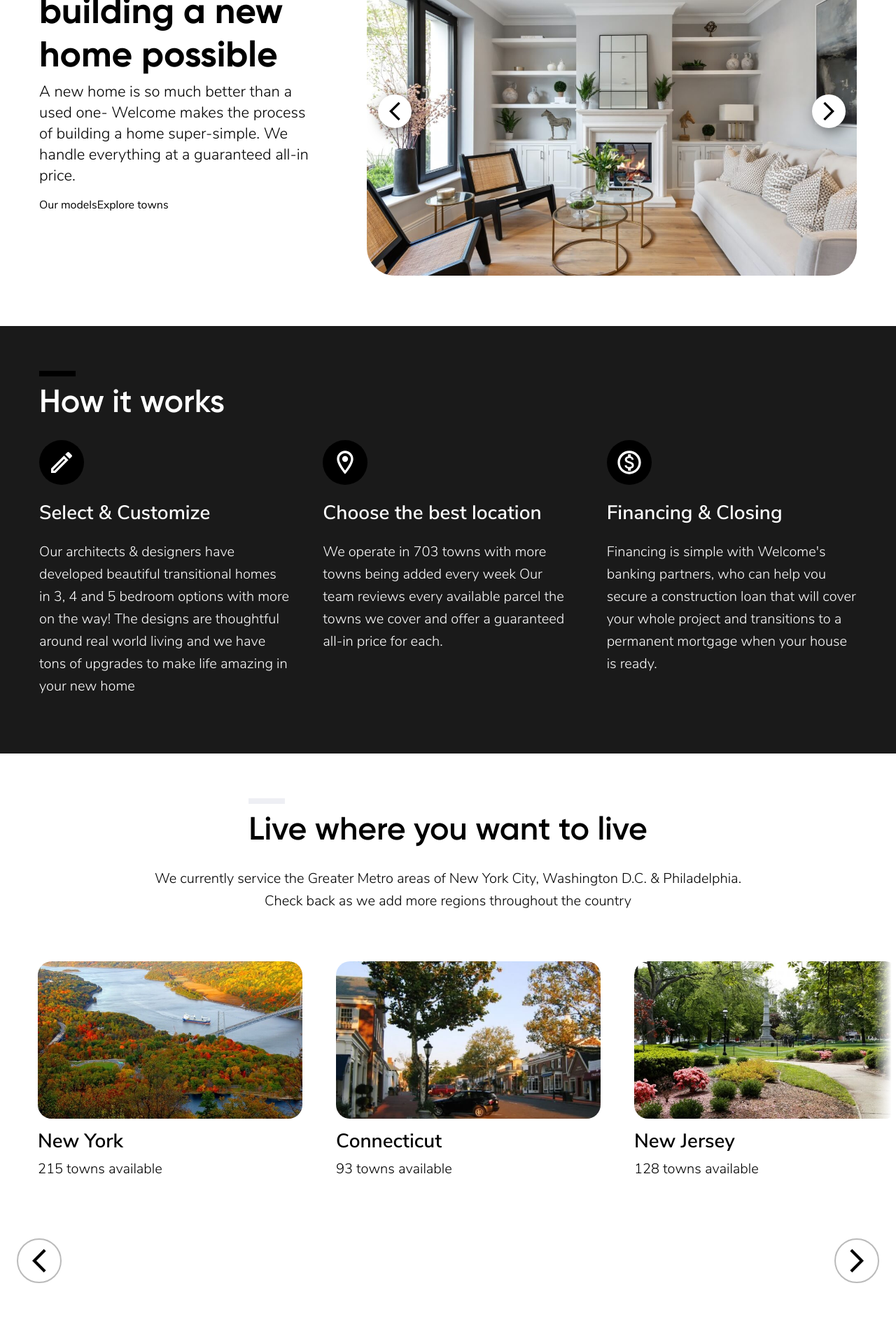
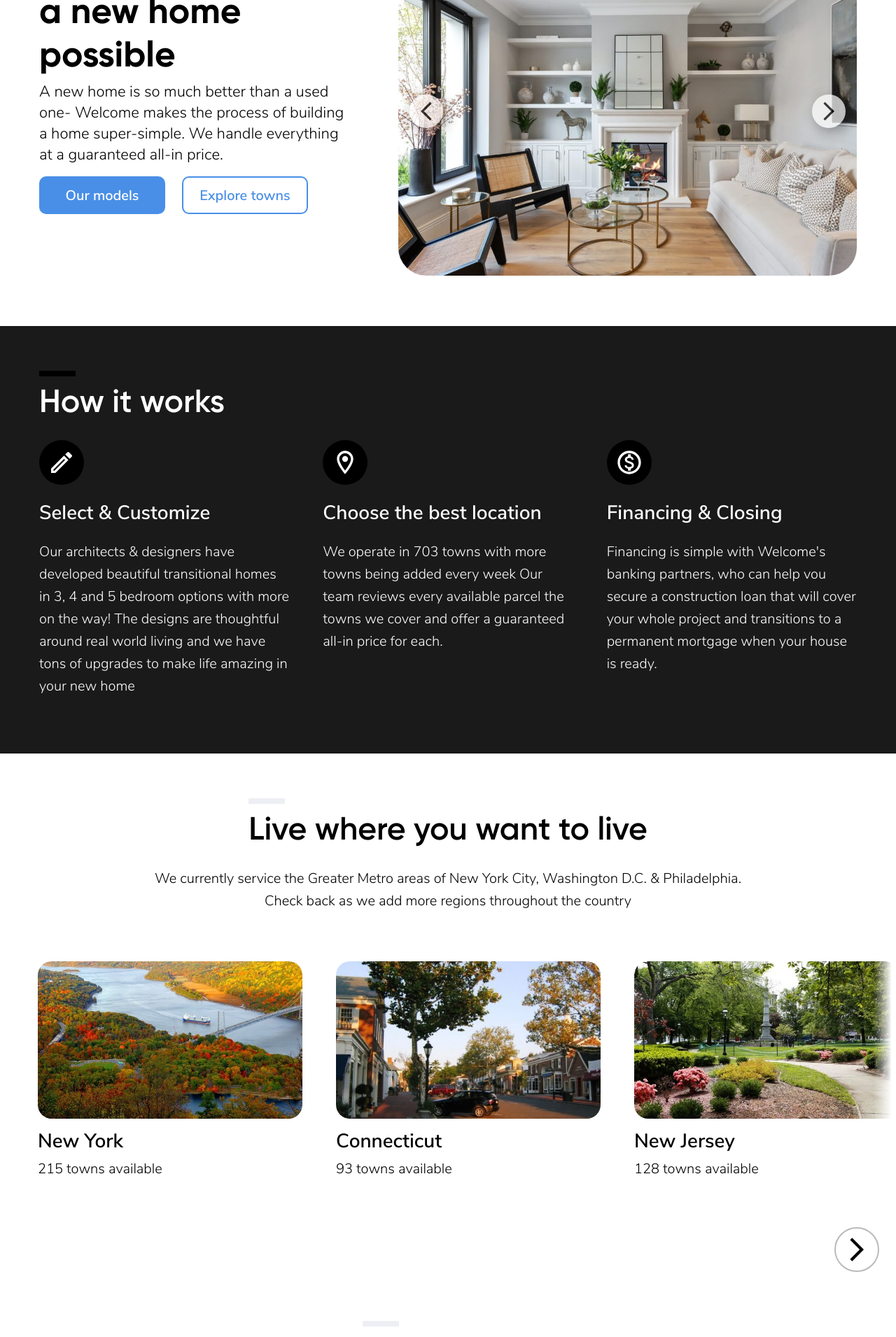
Before and after one commit to dlivingston/welcome-homes-demo, a Next.js app: page / in a window 1280 px wide. Shown: the part 140-2051 px from the top of the page at 70% size. Built offline with nearby package versions, Linux system fonts and the light colour scheme; a web font is replaced by a local one.

Commit message:
Finished LocationCarousel

```diff
--- a/components/HeroCarousel/HeroCarousel.module.scss
+++ b/components/HeroCarousel/HeroCarousel.module.scss
@@ -42,12 +42,14 @@
     padding: 0;
     box-shadow: 5px 5px 20px rgba(0, 0, 0, 0.5);
     transform: scale(1);
-    transition: transform ease-in-out 0.2s;
+    opacity: 0.7;
+    transition: transform ease-in-out 0.2s, opacity ease-in-out 0.2s;
     svg {
       width: 2rem;
     }
     &:hover {
       transform: scale(1.1);
+      opacity: 1;
     }
   }
   .btnPrev {
--- a/components/LocationCarousel/LocationCarousel.module.scss
+++ b/components/LocationCarousel/LocationCarousel.module.scss
@@ -1,8 +1,9 @@
 .viewport {
   overflow: hidden;
-  padding: 30px;
+  padding: 0 30px;
   position: relative;
   width: 100%;
+  display: flex;
   &::after {
     content: '';
     position: absolute;
@@ -27,19 +28,28 @@
   }
 }
 .slide-container {
+  padding: 30px;
   display: flex;
   flex-direction: row;
   flex-wrap: nowrap;
-
-
-
+  max-width: calc(100% + 60px);
+  overflow-x: scroll;
+  scroll-behavior: smooth;
+  margin-left: -30px;
+  margin-right: -30px;
+  &::-webkit-scrollbar {
+    background: transparent; /* make scrollbar transparent */
+    -webkit-appearance: none;
+    width: 0;
+    height: 0;
+  }
 }
 .slide {
   flex: 0 0 auto;
   display: flex;
   flex-direction: column;
   padding: 16px;
-  width: 410px;
+  width: 280px;
   background-color: var(--white);
   margin: 8px;
   position: relative;
@@ -82,16 +92,24 @@
       z-index: 10;
     }
   }
+  @media (min-width: 600px) {
+    width: 410px;
+  }
 }
 .nav-container {
-  padding: 1rem 1.5rem;
   display: flex;
   justify-content: space-between;
+  position: relative;
+  height: 52px;
+  @media (min-width: 900px) {
+    height: 70px;
+  }
   .btnPrev, .btnNext {
     width: 48px;
     height: 48px;
+    position: absolute;
     z-index: 20;
-    top: calc(50% - 24px);
+    top: 0;
     border: 2px solid var(--med-gray);
     background-color: var(--white);
     border-radius: 50%;
@@ -115,5 +133,11 @@
       }
     }
   }
-
+  .btnPrev {
+    left: 1.5rem;
+  }
+  .btnNext {
+    left: auto;
+    right: 1.5rem;
+  }
 }
--- a/components/LocationCarousel/LocationCarousel.tsx
+++ b/components/LocationCarousel/LocationCarousel.tsx
@@ -1,10 +1,13 @@
+import { useState, useRef } from 'react'
 import Image from 'next/image'
 import styles from './LocationCarousel.module.scss'
 import IconArrowBack from '../IconArrowBack/IconArrowBack';
 import IconArrowForward from '../IconArrowForward/IconArrowForward';
 
 export default function LocationCarousel() {
-
+  const [scrollX, setScrollX] = useState(0);
+  const [scrollEnd, setScrollEnd] = useState(false);
+  const slide = useRef<any>(null);
   const locations = [
     {name: 'New York', image_path: '/images/locations/newyork.jpg', availability_count: '215'},
     {name: 'Connecticut', image_path: '/images/locations/connecticut.jpg', availability_count: '93'},
@@ -16,13 +19,24 @@ export default function LocationCarousel() {
     {name: 'Pennsylvania', image_path: '/images/locations/pennsylvania.jpg', availability_count: '196'}
   ]
 
+  const moveSlide = (shift : any) => {
+    if(slide.current) {
+      slide.current.scrollLeft += shift;
+      setScrollX(scrollX + shift);
+      if( Math.floor(slide.current.scrollWidth - slide.current.scrollLeft) <= slide.current.offsetWidth ) {
+        setScrollEnd(true);
+      } else {
+        setScrollEnd(false);
+      }
+    }
+  }
   return (
     <>
       <div className={styles.viewport}>
-        <div className={styles['slide-container']}>
+        <div ref={slide} className={styles['slide-container']}>
           {locations.map((location, index) => {
             return (
-              <a href="#" className={styles.slide} key={index}>
+              <a href="https://welcomehomes.com/listings" className={styles.slide} key={index}>
                 <div>
                   <div className={styles["image-wrapper"]}>
                     <Image src={location.image_path} alt="" fill />
@@ -36,20 +50,26 @@ export default function LocationCarousel() {
         </div>
       </div>
       <div className={styles["nav-container"]}>
+        {scrollX !== 0 && (
           <button
             type="button"
             className={styles.btnPrev}
             aria-label="Previous"
+            onClick={() => moveSlide(-280)}
           >
             <IconArrowBack/>
           </button>
+        )}
+        {!scrollEnd && (
           <button
             type="button"
             className={styles.btnNext}
             aria-label="Next"
+            onClick={() => moveSlide(280)}
           >
             <IconArrowForward/>
           </button>
+        )}
       </div>
     </>
   )
--- a/pages/index.tsx
+++ b/pages/index.tsx
@@ -21,8 +21,10 @@ export default function Home() {
               <div className={styles.titleWrapper}>
                 <h1 className="display-1">We make building a new home possible</h1>
                 <p>A new home is so much better than a used one- Welcome makes the process of building a home super-simple. We handle everything at a guaranteed all-in price.</p>
-                <a href="#" className="btn-link">Our models</a>
-                <a href="#" className="btn-outline-link">Explore towns</a>
+                <div className={styles["btn-row"]}>
+                  <a href="#" className="btn-link">Our models</a>
+                  <a href="#" className="btn-outline-link">Explore towns</a>
+                </div>
               </div>
               <div className={styles.carouselWrapper}>
                 <HeroCarousel/>
@@ -67,7 +69,7 @@ export default function Home() {
         </section>
         <section className={`section ${styles.where}`}>
           <div className={styles.container}>
-            <div className="section-head">
+            <div className={styles["section-head"]}>
               <h2 className="display-2">Live where you want to live</h2>
               <p>We currently service the Greater Metro areas of New York City, Washington D.C. & Philadelphia. <br /> Check back as we add more regions throughout the country</p>
             </div>
--- a/styles/Home.module.scss
+++ b/styles/Home.module.scss
@@ -4,18 +4,30 @@
   p {
     font-size: 1.375rem;
   }
+  .btn-row {
+    display: flex;
+    flex-direction: row;
+    flex-wrap: wrap;
+    gap: 1.5rem;
+    margin-bottom: 2rem;
+  }
   .flex {
     display: flex;
     flex-direction: column;
+    justify-content: center;
+    .carouselWrapper {
+      display: flex;
+      justify-content: center;
+    }
     @media (min-width: 900px) {
       flex-direction: row;
       justify-content: space-between;
       .titleWrapper {
-        flex: 1 1 30%;
+        flex: 1 1 40%;
         margin-right: 2rem;
       }
       .carouselWrapper {
-        flex: 1 1 70%;
+        flex: 1 1 60%;
         max-width: 700px;
       }
     }
@@ -60,10 +72,23 @@
   }
 }
 .where, .models {
-  padding-top: 4rem;
+
   padding-bottom: 4rem;
 }
 .where {
+  padding-top: 4rem;
+  .section-head {
+    padding: 0 1rem;
+    display: flex;
+    flex-direction: column;
+    align-items: center;
+    justify-content: center;
+    p {
+      text-align: center;
+      font-size: 1.25rem;
+      line-height: 1.6;
+    }
+  }
   .container {
     width: 100%;
     overflow: hidden;
--- a/styles/globals.scss
+++ b/styles/globals.scss
@@ -58,3 +58,31 @@ a {
     background-color: var(--black);
   }
 }
+.btn-link, .btn-outline-link {
+  display: inline-flex;
+  align-items: center;
+  justify-content: center;
+  border-radius: 10px;
+  font-size: 1.25rem;
+  font-weight: 600;
+  width: 180px;
+  height: 54px;
+  border: 2px solid;
+}
+.btn-link {
+  background-color: var(--cornflower-blue);
+  color: var(--white);
+  border-color: var(--cornflower-blue);
+  &:hover {
+    filter: brightness(0.8);
+  }
+}
+.btn-outline-link {
+  background-color: var(--white);
+  color: var(--cornflower-blue);
+  border-color: var(--cornflower-blue);
+  &:hover {
+    background-color: var(--cornflower-blue);
+    color: var(--white);
+  }
+}
```
Lines whose indentation alone changed are shown as unchanged.
